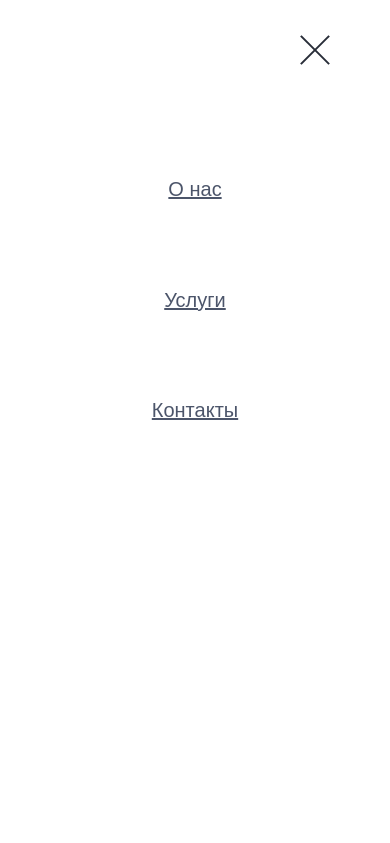
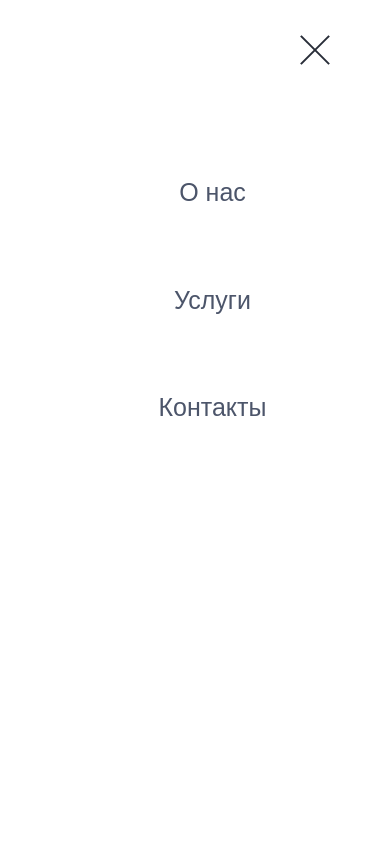
Before and after one commit to feroswin/feroswin.github.io, a plain HTML site: page index.html in a window 390 px wide. Both pictures are taken after a click on the element 315 px from the left and 50 px from the top of the page. Shown: the top 843 px of the page. Drawn offline with Linux system fonts and the light colour scheme.

Commit message:
small fix

```diff
--- a/index.html
+++ b/index.html
@@ -22,9 +22,9 @@
             </div>
             <div class="wrapper-nav-burger">
                 <div class="nav-burger">
-                    <a href="#about" class="menu-burger-item">О нас</a>
-                    <a href="#products" class="menu-burger-item">Услуги</a>
-                    <a href="#contacts" class="menu-burger-item">Контакты</a>
+                    <a href="#about" class="menu-item">О нас</a>
+                    <a href="#products" class="menu-item">Услуги</a>
+                    <a href="#contacts" class="menu-item">Контакты</a>
                 </div>
 
             </div>
```
